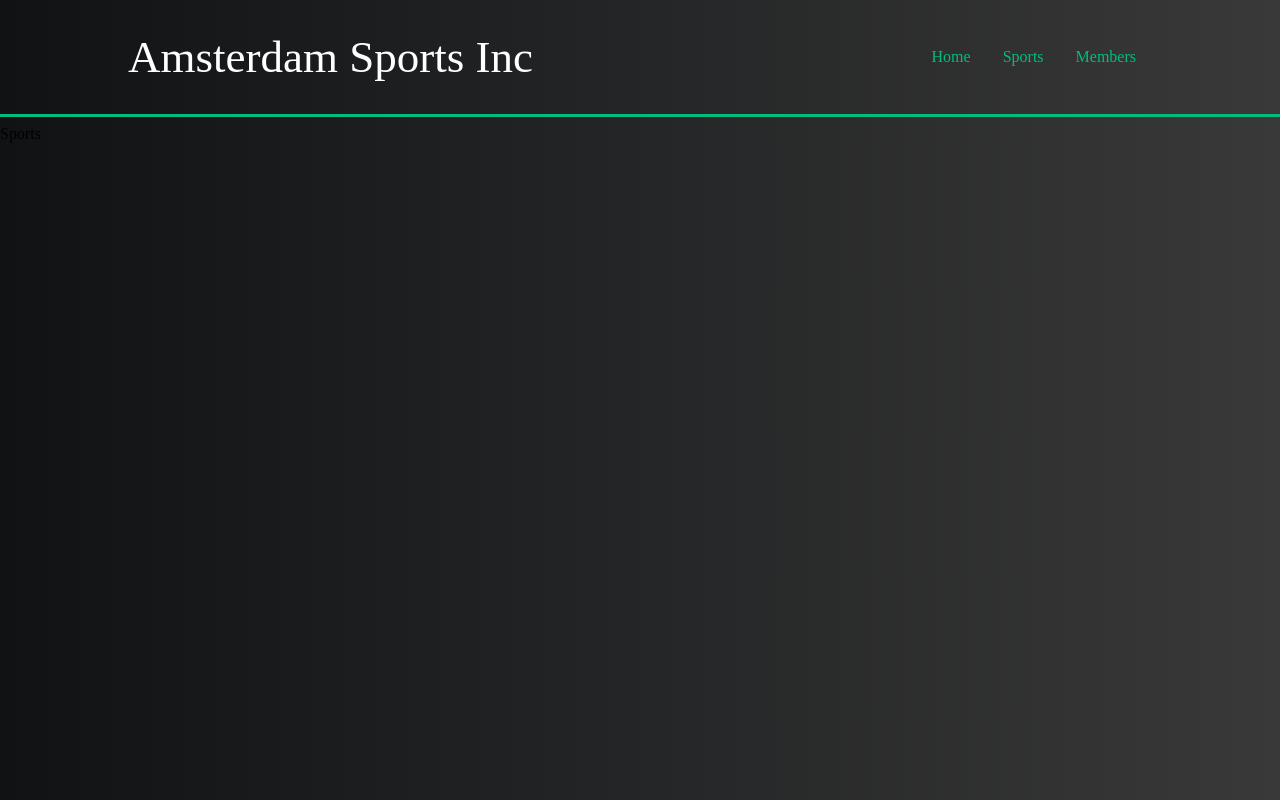
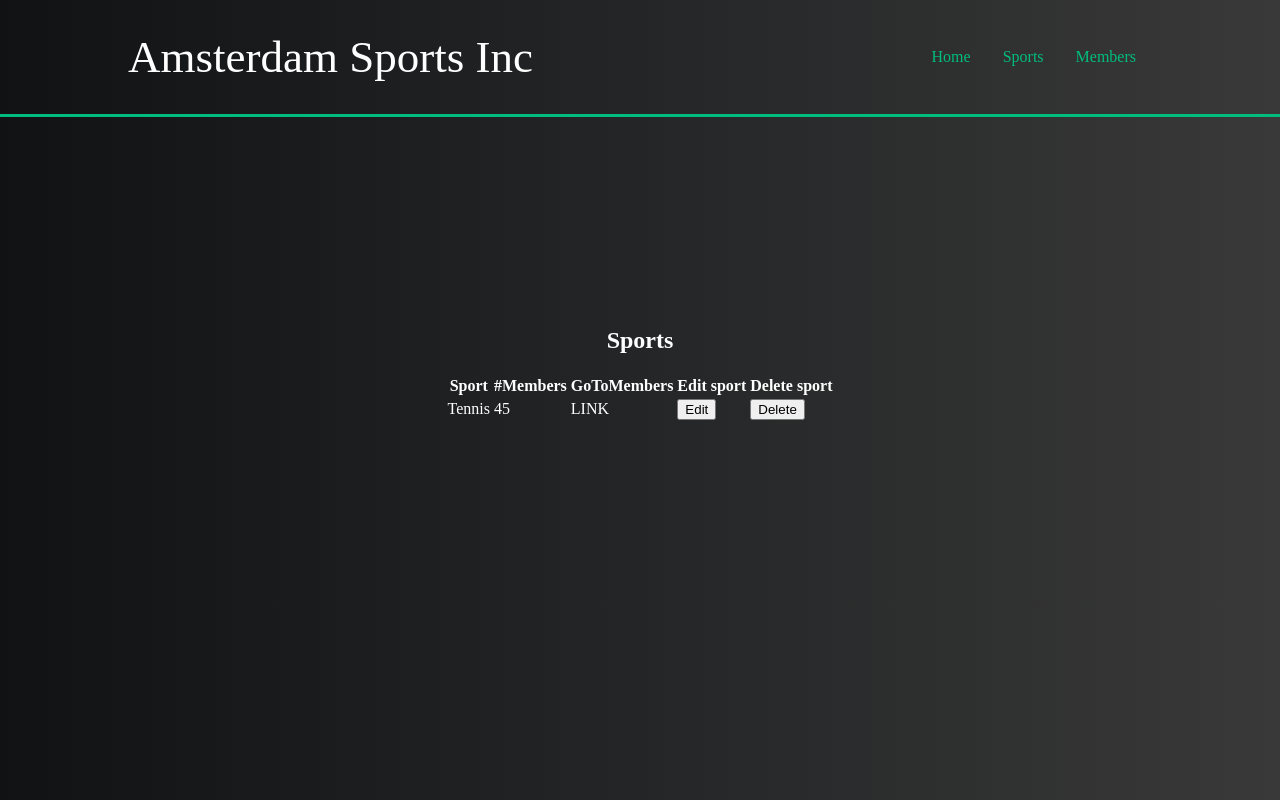
Before and after one commit to Versatilerz/VueSports, a Vue app: page /sports in a window 1280 px wide. Built offline with nearby package versions, Linux system fonts and the light colour scheme; a web font is replaced by a local one.

Commit message:
table start

```diff
--- a/src/views/SportsView.vue
+++ b/src/views/SportsView.vue
@@ -1 +1,32 @@
-<template>Sports</template>
+<template>
+  <div class="container">
+    <h2>Sports</h2>
+    <table>
+      <tr>
+        <th>Sport</th>
+        <th>#Members</th>
+        <th>GoToMembers</th>
+        <th>Edit sport</th>
+        <th>Delete sport</th>
+      </tr>
+      <tr>
+        <td>Tennis</td>
+        <td>45</td>
+        <td>LINK</td>
+        <td><button>Edit</button></td>
+        <td><button>Delete</button></td>
+      </tr>
+    </table>
+  </div>
+</template>
+
+<style scoped lang="scss">
+.container {
+  height: 60vh;
+  color: white;
+  display: flex;
+  align-items: center;
+  justify-content: center;
+  flex-direction: column;
+}
+</style>
```
